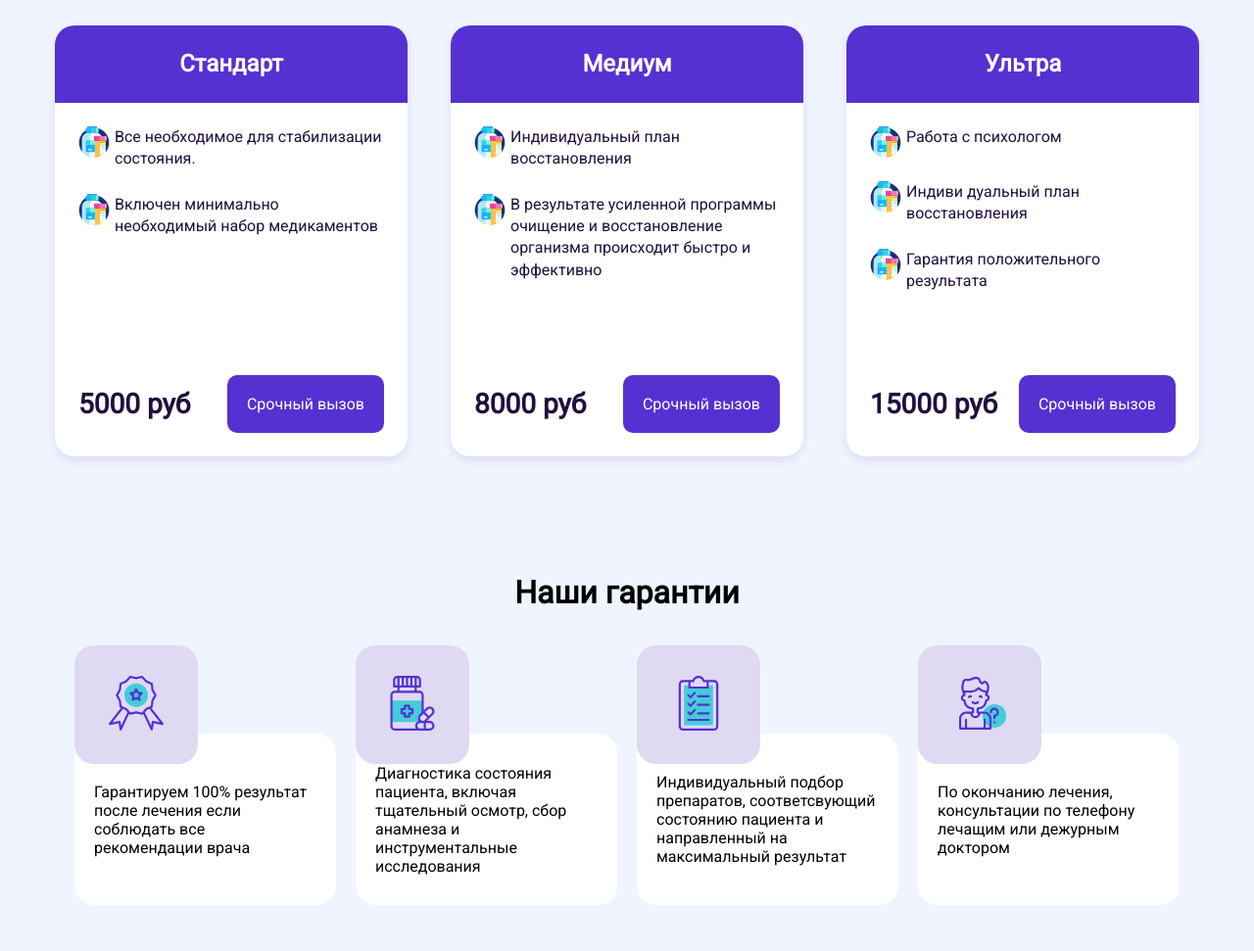
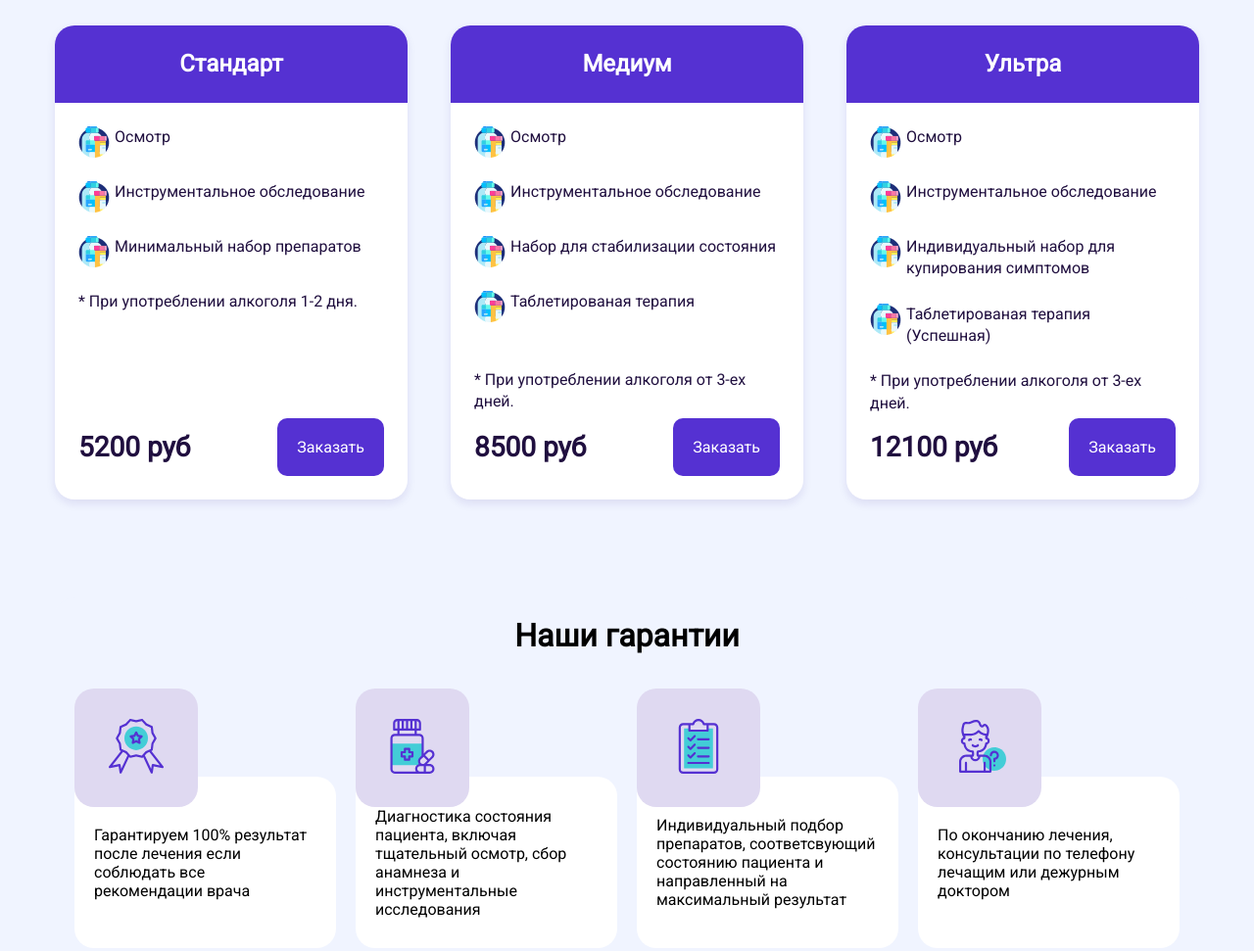
Before and after one commit to d3dinsy1d/trezvostin, a plain HTML site: page index.html in a window 1280 px wide. Shown: the part 980-1951 px from the top of the page at 98% size. Drawn offline with nearby package versions, Linux system fonts and the light colour scheme.

Commit message:
metrika робит + новый текст вызов врача на дом

```diff
--- a/index.html
+++ b/index.html
@@ -30,6 +30,7 @@
       href="https://cdn.jsdelivr.net/npm/swiper@11/swiper-bundle.min.css" />
   </head>
   <body>
+
     <!-- Yandex.Metrika counter -->
 <script type="text/javascript" >
   (function(m,e,t,r,i,k,a){m[i]=m[i]||function(){(m[i].a=m[i].a||[]).push(arguments)};
@@ -44,6 +45,7 @@
        accurateTrackBounce:true,
        webvisor:true
   });
+
 </script>
 <noscript><div><img src="https://mc.yandex.ru/watch/96232166" style="position:absolute; left:-9999px;" alt="" /></div></noscript>
 <!-- /Yandex.Metrika counter -->
@@ -94,16 +96,23 @@
             <h2>Стандарт</h2>
             <p class="slide-description">
               <img src="./assets/polyarizuyushhaya-smes.png" alt="" />
-              Все необходимое для стабилизации состояния.
+              Осмотр
             </p>
             <p class="slide-description">
               <img src="./assets/polyarizuyushhaya-smes.png" alt="" />
-              Включен минимально необходимый набор медикаментов
+              Инструментальное обследование
+            </p>
+            <p class="slide-description">
+              <img src="./assets/polyarizuyushhaya-smes.png" alt="" />
+              Минимальный набор препаратов
+            </p>
+            <p class="slide-description">
+             * При употреблении алкоголя 1-2 дня.
             </p>
           </div>
         <div class="text-slider">
-          <a  href="./price.html">Срочный вызов</a>
-          <p class="price">5000 руб</p>
+          <a  href="./price.html">Заказать</a>
+          <p class="price">5200 руб</p>
         </div>
 
         </div></swiper-slide
@@ -114,18 +123,28 @@
             <h2>Медиум</h2>
             <p class="slide-description">
               <img src="./assets/polyarizuyushhaya-smes.png" alt="" />
-              Индивидуальный план восстановления
+              Осмотр
             </p>
             <p class="slide-description">
               <img src="./assets/polyarizuyushhaya-smes.png" alt="" />
-              В результате усиленной программы очищение и восстановление
-              организма происходит быстро и эффективно
+              Инструментальное обследование
+            </p>
+            <p class="slide-description">
+              <img src="./assets/polyarizuyushhaya-smes.png" alt="" />
+              Набор для стабилизации состояния
+            </p>
+            <p class="slide-description">
+              <img src="./assets/polyarizuyushhaya-smes.png" alt="" />
+              Таблетированая терапия
+            </p>
+            <p class="slide-description">
+              * При употреблении алкоголя 3 + дня .
             </p>
           </div>
 
           <div class="text-slider">
-            <a  href="./price.html">Срочный вызов</a>
-            <p class="price">8000 руб</p>
+            <a  href="./price.html">Заказать</a>
+            <p class="price">8500 руб</p>
           </div>
         </div></swiper-slide
         >
@@ -135,21 +154,60 @@
             <h2>Ультра</h2>
             <p class="slide-description">
               <img src="./assets/polyarizuyushhaya-smes.png" alt="" />
-              Работа с психологом
+              Осмотр
             </p>
             <p class="slide-description">
               <img src="./assets/polyarizuyushhaya-smes.png" alt="" />
-              Индиви дуальный план восстановления
+              Инструментальное обследование
             </p>
             <p class="slide-description">
               <img src="./assets/polyarizuyushhaya-smes.png" alt="" />
-              Гарантия положительного результата
+              Индивидуальный набор для купирования симптомов
+            </p>
+            <p class="slide-description">
+              <img src="./assets/polyarizuyushhaya-smes.png" alt="" />
+              Таблетированая терапия (Успешная)
+            </p>
+            <p class="slide-description">
+              * При употреблении алкоголя от 3-ех дней.
             </p>
           </div>
 
           <div class="text-slider">
-            <a  href="./price.html">Срочный вызов</a>
-            <p class="price">15000 руб</p>
+            <a  href="./price.html">Заказать</a>
+            <p class="price">12100 руб</p>
+          </div>
+        </div></swiper-slide
+        >
+        <swiper-slide
+        ><div class="slider-card">
+          <div class="text-flex">
+            <h2>Домашний стационар</h2>
+            <p class="slide-description">
+              <img src="./assets/polyarizuyushhaya-smes.png" alt="" />
+              Осмотр
+            </p>
+            <p class="slide-description">
+              <img src="./assets/polyarizuyushhaya-smes.png" alt="" />
+              Инструментальное обследование
+            </p>
+            <p class="slide-description">
+              <img src="./assets/polyarizuyushhaya-smes.png" alt="" />
+              Индивидуальный набор для купирования симптомов
+            </p>
+            <p class="slide-description">
+              <img src="./assets/polyarizuyushhaya-smes.png" alt="" />
+              Коррекция сна
+            </p>
+            <p class="slide-description">
+              <img src="./assets/polyarizuyushhaya-smes.png" alt="" />
+              Домашние наблюдение
+            </p>
+          </div>
+
+          <div class="text-slider">
+            <a  href="./price.html">Заказать</a>
+            <p class="price">25000 руб</p>
           </div>
         </div></swiper-slide
         >
@@ -163,17 +221,24 @@
             <h2>Стандарт</h2>
             <p class="slide-description">
               <img src="./assets/polyarizuyushhaya-smes.png" alt="" />
-              Все необходимое для стабилизации состояния.
+              Осмотр
             </p>
             <p class="slide-description">
               <img src="./assets/polyarizuyushhaya-smes.png" alt="" />
-              Включен минимально необходимый набор медикаментов
+              Инструментальное обследование
             </p>
+            <p class="slide-description">
+              <img src="./assets/polyarizuyushhaya-smes.png" alt="" />
+              Минимальный набор препаратов
+            </p>
+            <p class="slide-description">
+              * При употреблении алкоголя 1-2 дня.
+             </p>
           </div>
 
           <div class="text-slider">
-            <a  href="./price.html">Срочный вызов</a>
-            <p class="price">5000 руб</p>
+            <a  href="./price.html">Заказать</a>
+            <p class="price">5200 руб</p>
           </div>
         </div>
         <div class="slider-card">
@@ -181,18 +246,29 @@
             <h2>Медиум</h2>
             <p class="slide-description">
               <img src="./assets/polyarizuyushhaya-smes.png" alt="" />
-              Индивидуальный план восстановления
+              Осмотр
             </p>
             <p class="slide-description">
               <img src="./assets/polyarizuyushhaya-smes.png" alt="" />
-              В результате усиленной программы очищение и восстановление
-              организма происходит быстро и эффективно
+              Инструментальное обследование
             </p>
+            <p class="slide-description">
+              <img src="./assets/polyarizuyushhaya-smes.png" alt="" />
+              Набор для стабилизации состояния
+            </p>
+            <p class="slide-description">
+              <img src="./assets/polyarizuyushhaya-smes.png" alt="" />
+              Таблетированая терапия
+            </p>
+          </p>
+          <p class="slide-description">
+            * При употреблении алкоголя от 3-ех дней.
+          </p>
           </div>
 
           <div class="text-slider">
-            <a  href="./price.html">Срочный вызов</a>
-            <p class="price">8000 руб</p>
+            <a  href="./price.html">Заказать</a>
+            <p class="price">8500 руб</p>
           </div>
         </div>
         <div class="slider-card">
@@ -200,20 +276,27 @@
             <h2>Ультра</h2>
             <p class="slide-description">
               <img src="./assets/polyarizuyushhaya-smes.png" alt="" />
-              Работа с психологом
+              Осмотр
             </p>
             <p class="slide-description">
               <img src="./assets/polyarizuyushhaya-smes.png" alt="" />
-              Индиви дуальный план восстановления
+              Инструментальное обследование
             </p>
             <p class="slide-description">
               <img src="./assets/polyarizuyushhaya-smes.png" alt="" />
-              Гарантия положительного результата
+              Индивидуальный набор для купирования симптомов
+            </p>
+            <p class="slide-description">
+              <img src="./assets/polyarizuyushhaya-smes.png" alt="" />
+              Таблетированая терапия (Успешная)
+            </p>
+            <p class="slide-description">
+              * При употреблении алкоголя от 3-ех дней.
             </p>
           </div>
           <div class="text-slider">
-            <a  href="./price.html">Срочный вызов</a>
-            <p class="price">15000 руб</p>
+            <a  href="./price.html">Заказать</a>
+            <p class="price">12100 руб</p>
           </div>
         </div>
       </div>
@@ -420,7 +503,7 @@
       <div class="inner-slider-cards">
         <div class="slider-card">
             <div class="text-flex">
-              <h2>Вшивание</h2>
+              <h2>Имплант Торпедо</h2>
               <p class="slide-description">
                 <img src="./assets/polyarizuyushhaya-smes.png" alt="" />
                 Все необходимое для стабилизации состояния.
@@ -438,7 +521,7 @@
           </div>
         <div class="slider-card">
             <div class="text-flex">
-              <h2>Укол</h2>
+              <h2>Кодирование препаратом Эспераль</h2>
               <p class="slide-description">
                 <img src="./assets/polyarizuyushhaya-smes.png" alt="" />
                 Индивидуальный план восстановления
@@ -457,7 +540,7 @@
           </div>
         <div class="slider-card">
             <div class="text-flex">
-              <h2>2х Блок</h2>
+              <h2>Кодирование препаратом Нолтрексон</h2>
               <p class="slide-description">
                 <img src="./assets/polyarizuyushhaya-smes.png" alt="" />
                 Работа с психологом
@@ -474,7 +557,7 @@
 
           <div class="text-slider">
             <a  href="./price.html">Срочный вызов</a>
-            <p class="price">15000 руб</p>
+            <p class="price">25000 руб</p>
           </div>
           </div>
       </div>
--- a/style.css
+++ b/style.css
@@ -278,7 +278,7 @@ header {
 }
 .slider-card {
   width: 360px;
-  height: 440px;
+  height: 484px;
   display: flex;
   flex-direction: column;
   justify-content: space-between;
```
